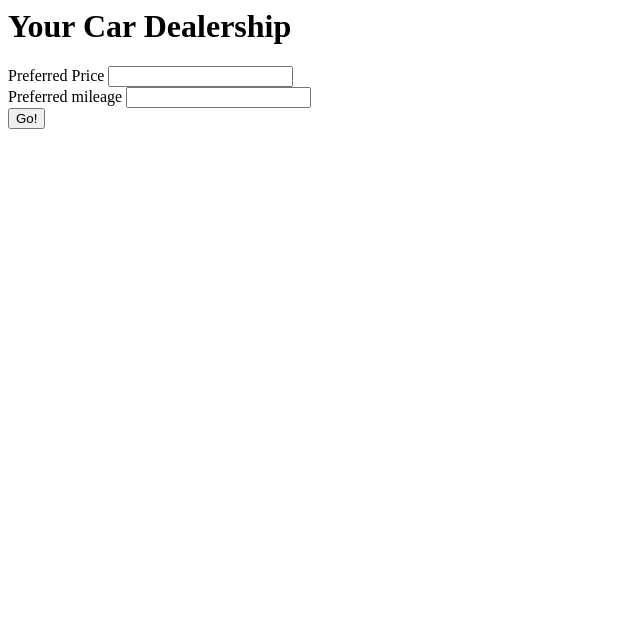
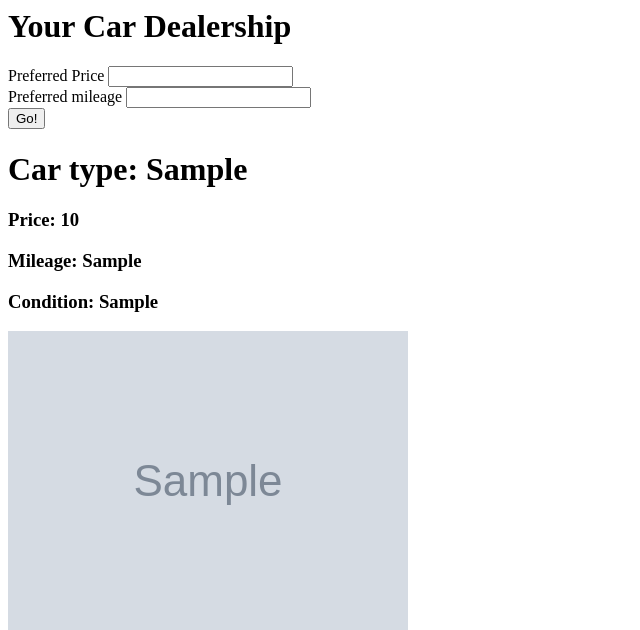
Before and after one commit to larryjtaylor/carDealership, a PHP site: template views/cars.html.twig in a window 1280 px wide. Shown: the top 630 px of the page, without its empty margins (0-640 px from the left). Run offline with PHP 8.4, Linux system fonts and the light colour scheme; the template is opened without the code that fills it: most values are stand-ins (such as "Sample title", 1, 10 or a date in 2020); grey boxes marked "Sample" are stand-in pictures; some libraries are stand-ins or nearby versions.

Commit message:
add no results message

```diff
--- a/app/app.php
+++ b/app/app.php
@@ -34,7 +34,6 @@
                     array_push($cars_matching_search, $car);
                 }
             }
-
          return $app['twig']->render('view_cars.html.twig', array('newcar' => $cars_matching_search));
 
     });
--- a/views/cars.html.twig
+++ b/views/cars.html.twig
@@ -15,5 +15,17 @@
         </div>
         <button type='submit' class='btn'>Go!</button>
     </form>
+
+    {% if cars is not empty %}
+        {% for car in cars %}
+            <h1>Car type: {{ car.getType }} </h1>
+            <h3>Price: {{ car.getPrice }} </h3>
+            <h3>Mileage: {{ car.getMileage }} </h3>
+            <h3>Condition: {{ car.getCondition }} </h3>
+            <img src="{{ car.getImage }}">
+
+        {% endfor %}
+    {% endif %}
+
   </body>
 </html>
--- a/views/view_cars.html.twig
+++ b/views/view_cars.html.twig
@@ -11,10 +11,11 @@
             <h3>Mileage: {{ car.getMileage }} </h3>
             <h3>Condition: {{ car.getCondition }} </h3>
             <img src="{{ car.getImage }}">
-
         {% endfor %}
+        {% else %}
+            <h2>No vehicles matched your search.</h2>
     {% endif %}
 
 
-<p><a href="/">View your cars</a></p></body>
+<p><a href="/">New Search</a></p></body>
 </html>
```
